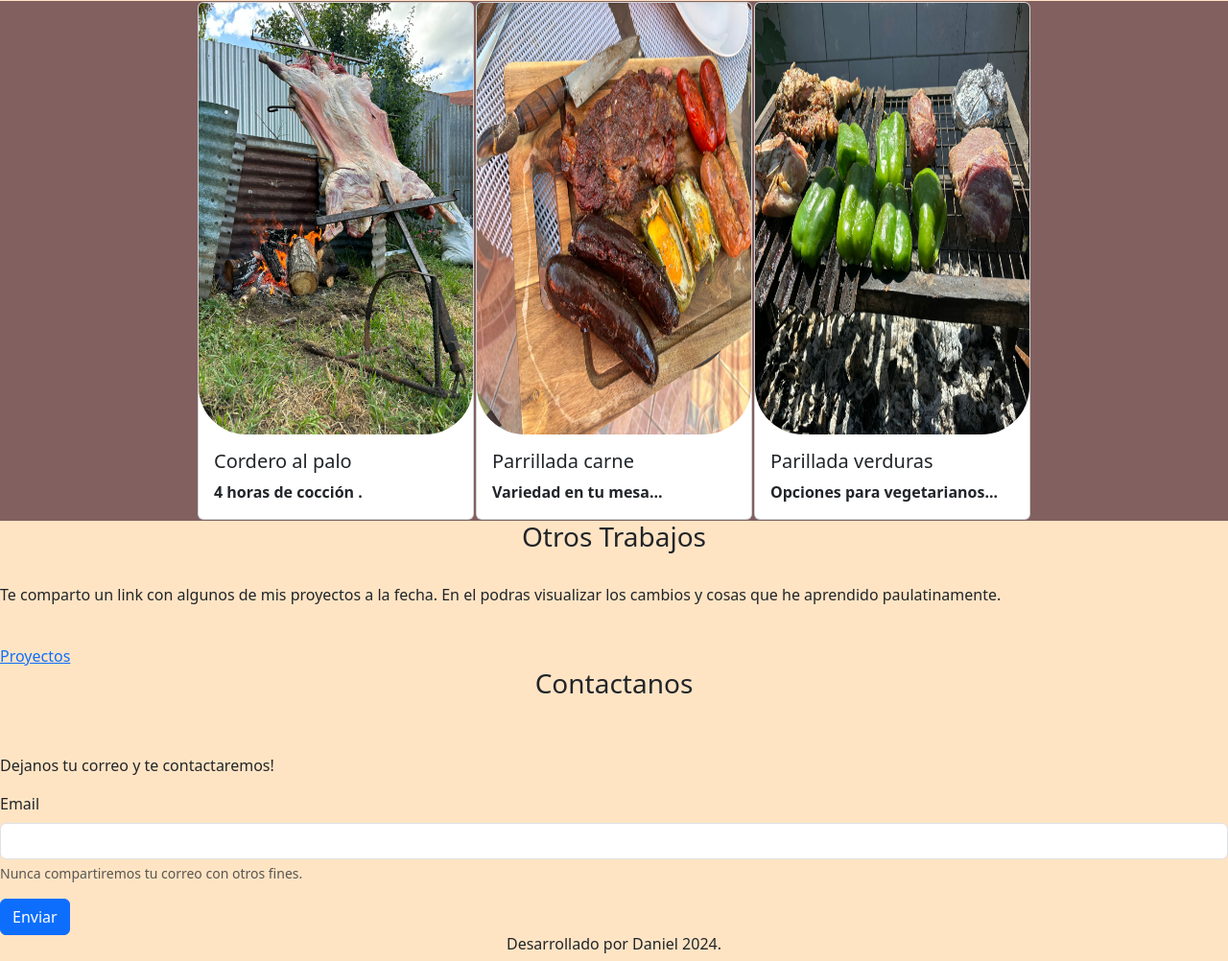
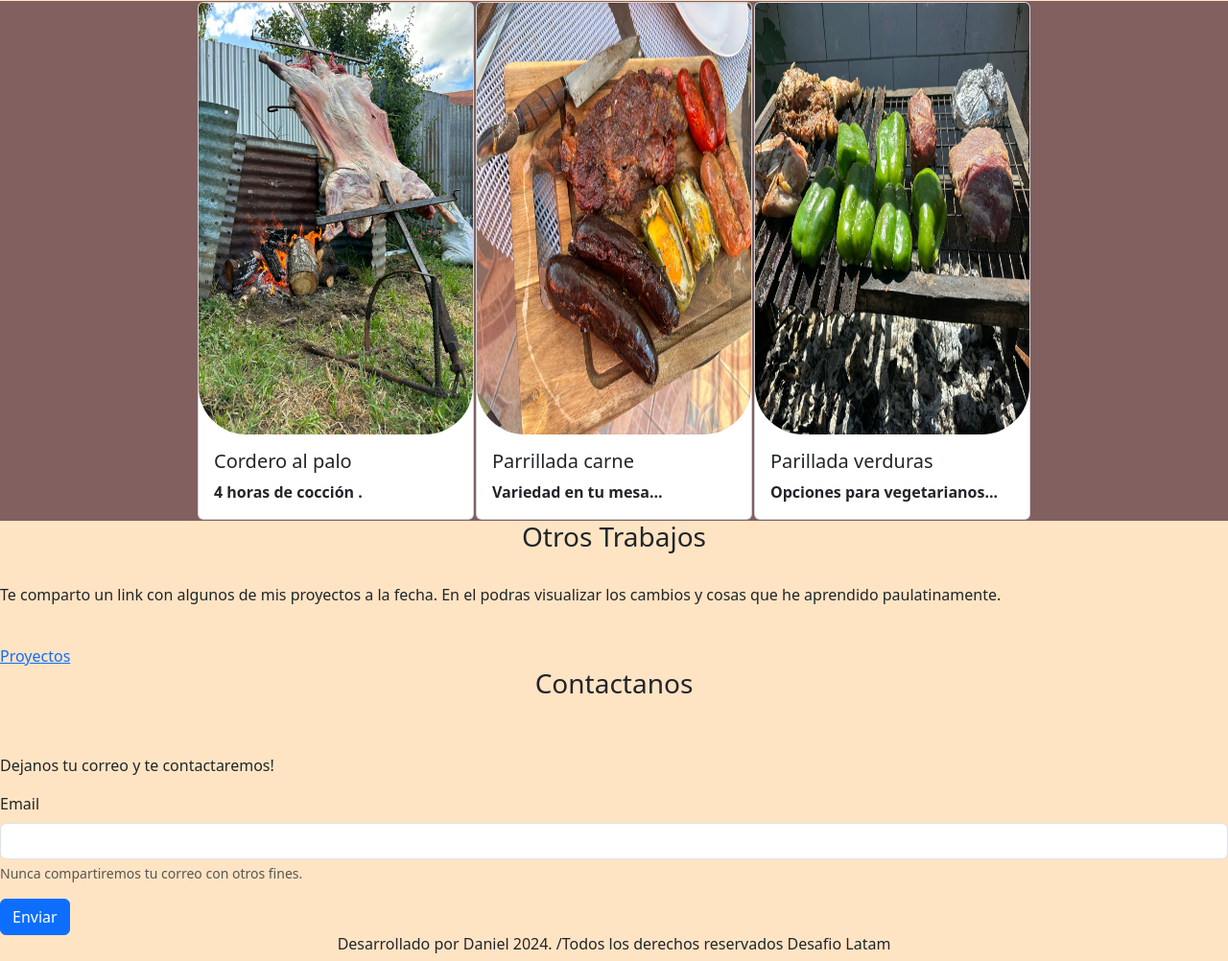
Before and after one commit to Jhoandry-prog/Desaf-o6, a plain HTML site: page index.html in a window 1280 px wide. Shown: the part 782-1784 px from the top of the page at 96% size. Drawn offline with nearby package versions, Linux system fonts and the light colour scheme.

Commit message:
modifcacion de footer

```diff
--- a/index.html
+++ b/index.html
@@ -155,7 +155,7 @@
 
 
       <footer class="footer">
-        <h6> Desarrollado por Daniel 2024.</h6>
+        <h6> Desarrollado por Daniel 2024. /Todos los derechos reservados Desafio Latam</h6>
       </footer>
 
 
```
